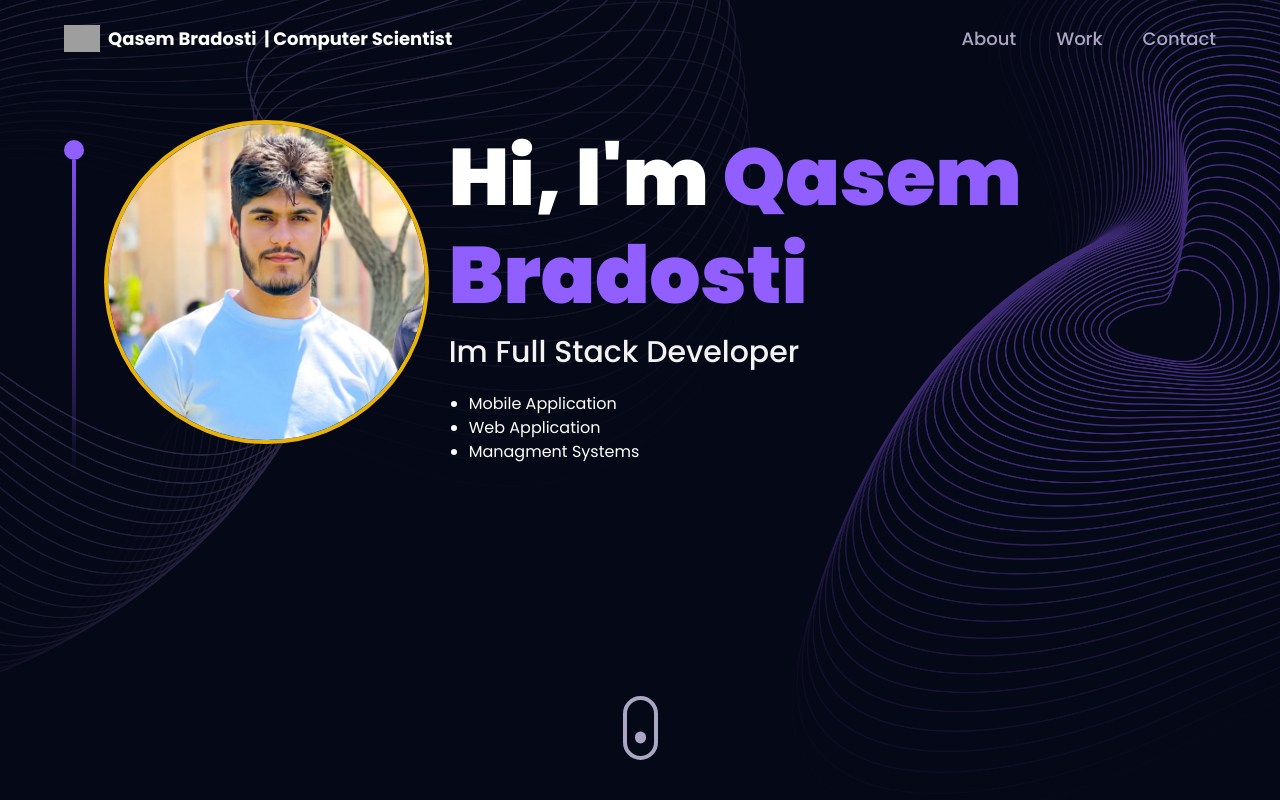
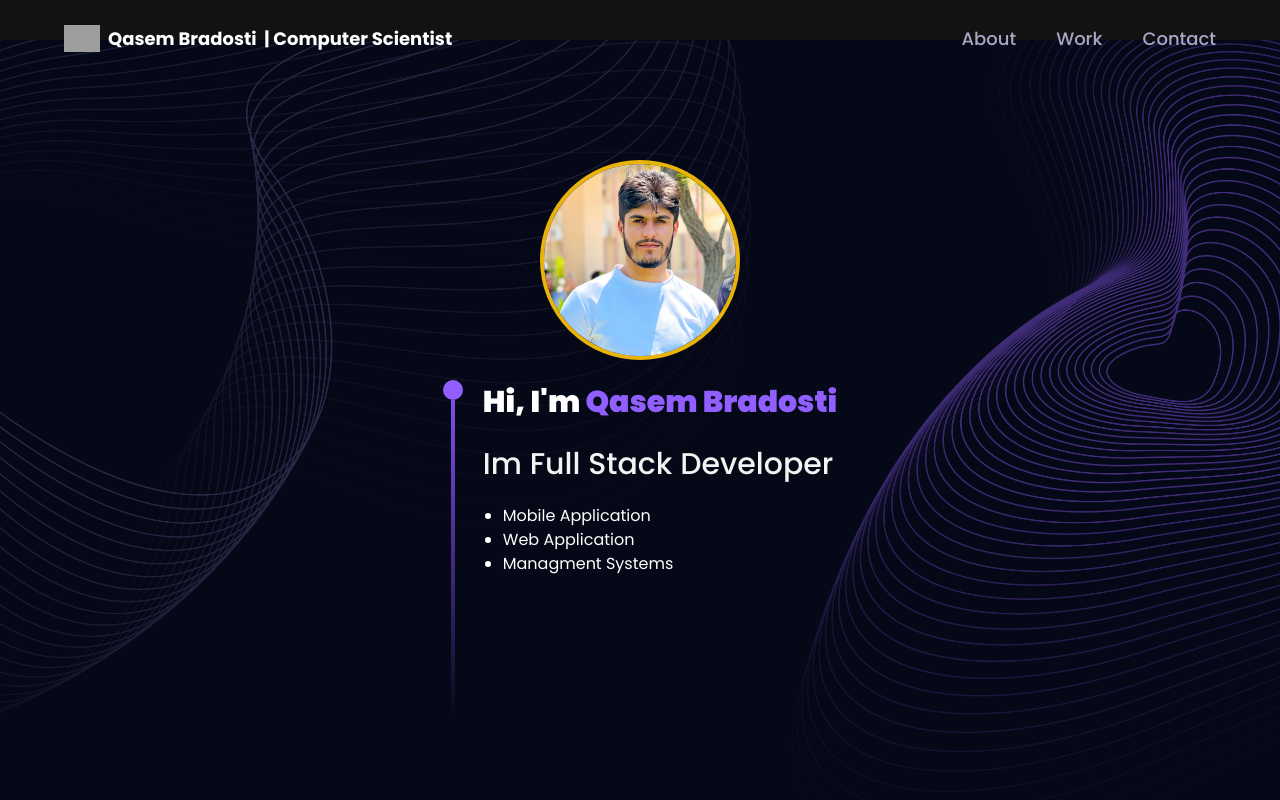
Before and after one commit to QasemPR/QasemBradosti, a React (Create React App) app: page / in a window 1280 px wide. Shown: the top 800 px of the page. Built offline with nearby package versions, Linux system fonts and the light colour scheme; grey boxes are pictures that could not be loaded.

Commit message:
Last Changes skills

```diff
--- a/src/components/Hero.jsx
+++ b/src/components/Hero.jsx
@@ -4,16 +4,19 @@ import { styles } from "../styles";
 
 const Hero = () => {
   return (
-    <section className={`relative w-full h-screen mx-auto`}>
+    <section className={` flex items-center flex-col mt-10 justify-center w-full h-screen mx-auto`}>
+      <div>
+        <img
+          src={require("../assets/IMG.jpg")}
+          className="w-[200px] h-200px] rounded-full border-4 border-yellow-500"
+        />
+      </div>
       <div
-        className={`absolute inset-0 top-[120px]  max-w-7xl mx-auto ${styles.paddingX} flex flex-row items-start gap-5`}
+        className={` inset-0 top-[120px]  max-w-7xl mx-auto ${styles.paddingX} flex flex-row items-start gap-5`}
       >
         <div className="flex flex-col justify-center items-center mt-5">
           <div className="w-5 h-5 rounded-full bg-[#915EFF]" />
           <div className="w-1 sm:h-80 h-40 violet-gradient" />
-        </div>
-        <div>
-          <img src={require('../assets/IMG.jpg')} className="w-[400px] h-400px] rounded-full border-4 border-yellow-500" />
         </div>
 
         <div>
--- a/src/styles.js
+++ b/src/styles.js
@@ -4,7 +4,7 @@ const styles = {
   padding: "sm:px-16 px-6 sm:py-16 py-10",
 
   heroHeadText:
-    "font-black text-white lg:text-[80px] sm:text-[60px] xs:text-[50px] text-[40px] lg:leading-[98px] mt-2",
+    "font-black text-white lg:text-[30px] sm:text-[30px] xs:text-[40px] text-[40px] lg:leading-[68px] mt-2",
   heroSubText:
     "text-[#dfd9ff] font-medium lg:text-[30px] sm:text-[26px] xs:text-[20px] text-[16px] lg:leading-[40px]",
 
```
